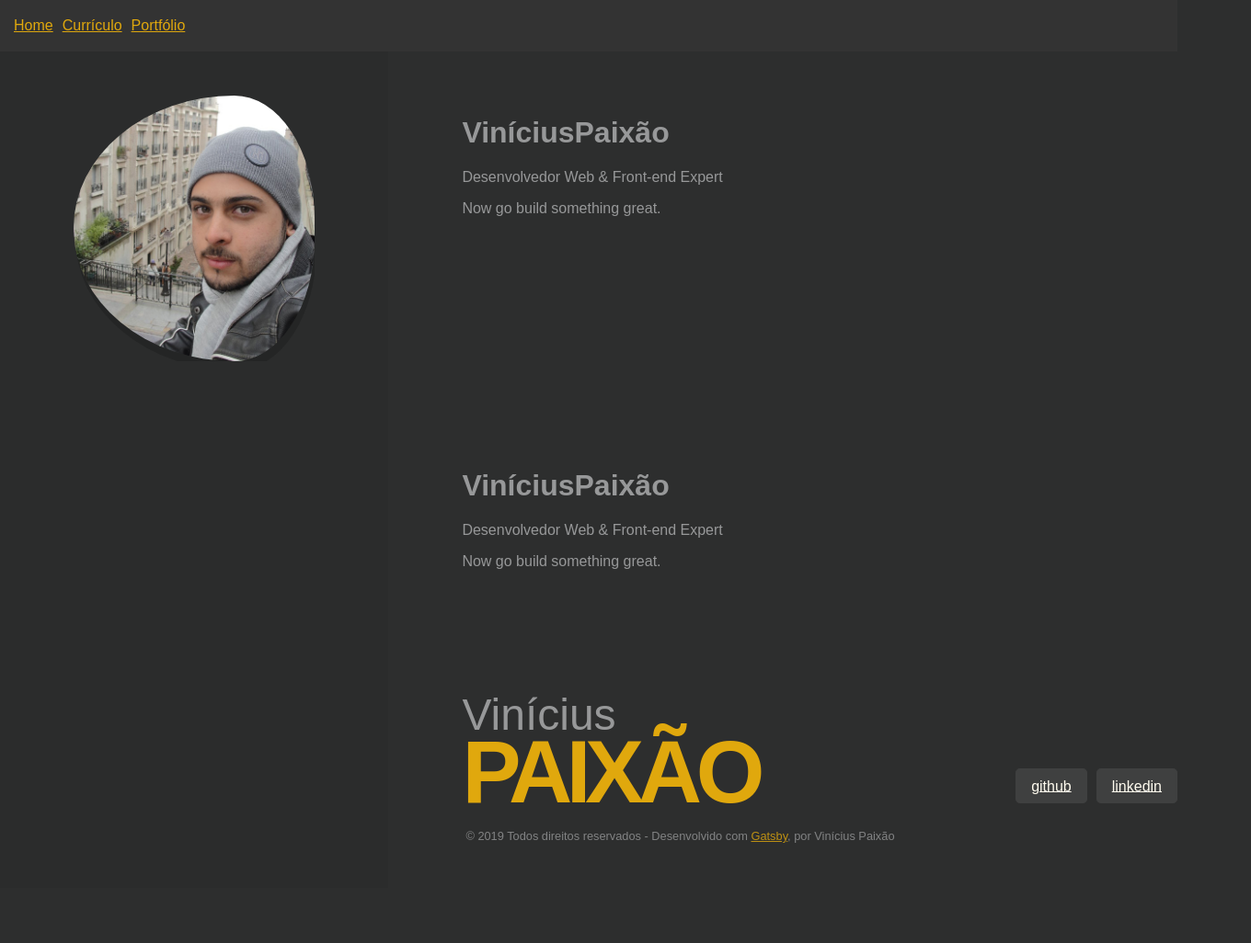
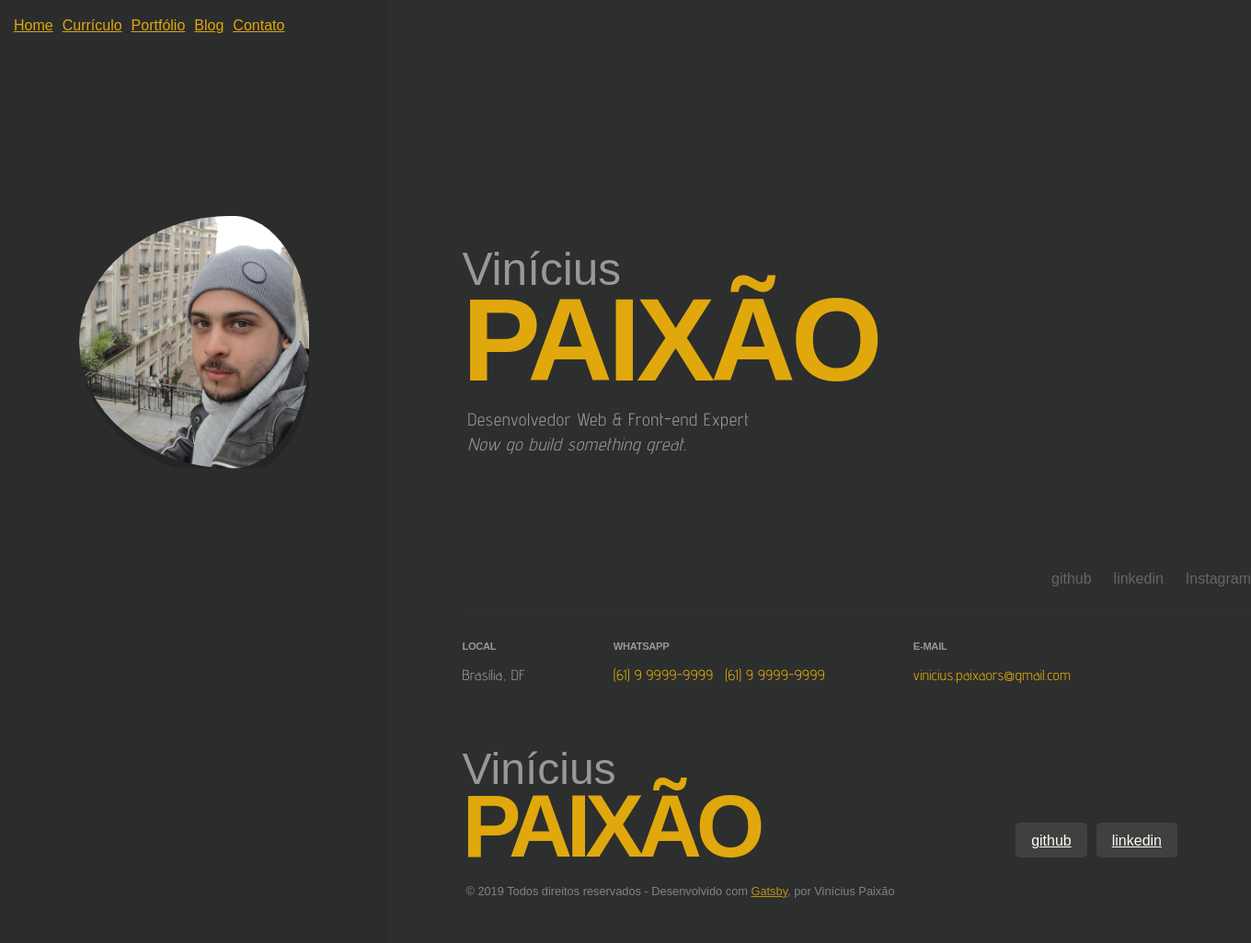
Before and after one commit to vinipaixaors/mywebsite, a Gatsby site: page / in a window 1280 px wide. Shown: the whole page at 92% size, 1360 px wide, since content can reach past the window. Before the commit the page ends 966 px from the top, so only its background shows below. Built offline with nearby package versions, Linux system fonts and the light colour scheme; Gatsby itself is replaced by a stand-in of ours; a web font is replaced by a local one.

Commit message:
fazendo abre

```diff
--- a/gatsby-config.js
+++ b/gatsby-config.js
@@ -47,6 +47,14 @@ module.exports = {
         // gtmPreview: "YOUR_GOOGLE_TAGMANAGER_ENVIROMENT_PREVIEW_NAME",
       },
     },
+    {
+      resolve: 'gatsby-plugin-web-font-loader',
+      options: {
+        google: {
+          families: ['Advent Pro', 'Droid Serif']
+        }
+      }
+    },
     `gatsby-plugin-sitemap`,
   ],
 }
--- a/package.json
+++ b/package.json
@@ -14,6 +14,7 @@
     "gatsby-plugin-sharp": "^2.0.20",
     "gatsby-plugin-sitemap": "^2.0.5",
     "gatsby-plugin-stylus": "^2.0.6",
+    "gatsby-plugin-web-font-loader": "^1.0.4",
     "gatsby-source-filesystem": "^2.0.20",
     "gatsby-transformer-sharp": "^2.1.13",
     "prop-types": "^15.6.2",
--- a/src/assets/styles/general/index.module.styl
+++ b/src/assets/styles/general/index.module.styl
@@ -2,9 +2,6 @@
 
 .sectionBg
   max-width 100vw
-  // height calc(100vh - 69px)
-
-  // .wrapper
 
 .bannerImgRight
   width 100%
@@ -18,3 +15,118 @@
     width 100%
     border-radius 100% 50% 50% 100% / 75% 69% 69% 75%
     box-shadow 2px 10px 0px 0px rgba(0, 0, 0, 0.16)
+
+.container
+  .wrapper
+    height calc(100vh - 56px)
+    position relative
+
+    .bannerImgRight
+      position absolute
+      transform: translate(-50%,-50%);
+      top: 50%;
+      left: 50%;
+      width 250px
+
+    .contentText
+      position absolute
+      transform: translateY(-50%);
+      top: 50%;
+      width 100%
+      display block
+
+      h1
+        span
+          display: block
+          line-height: 1
+          font-weight: 400
+          font-size 3.1rem
+          // font-family: 'Advent Pro'
+
+          &:nth-of-type(2)
+            font-size: 8rem
+            font-weight: 900
+            text-transform: uppercase
+            color $yellow
+            letter-spacing: -.3rem
+            line-height: .8;
+            // font-family: sans-serif;
+            // font-family: 'Advent Pro'
+
+      p
+        font-size 1.2rem
+        font-weight: 200
+        letter-spacing: .05rem
+        line-height: 1.4
+        margin 0
+        padding 0 0 0 6px
+        font-family: 'Advent Pro'
+
+        &:nth-of-type(2)
+          font-style: italic
+
+
+
+    .contentFooter
+      position absolute
+      bottom: 0
+      width 100%
+      display block
+
+      .social
+        list-style: none
+        margin 0 0 1.5rem
+        padding 0
+        text-align: right
+
+        li
+          display: inline-block
+          margin-left: 1.5rem
+
+          &:hover
+            a
+              color #ffffff
+
+          a
+            color #666666
+            text-decoration: none
+
+      .perosnalContact
+        list-style: none
+        margin 2rem 0 0
+        padding 0
+
+        li
+          display: inline-block
+          margin-right: 6rem
+
+          &:hover
+            strong
+              color #ffffff
+
+          strong
+            display: block
+            margin-bottom: 1rem
+            font-size .7rem
+            text-transform: uppercase
+            letter-spacing: -.02rem
+
+          span
+            font-size 1rem
+            font-family: 'Advent Pro'
+            letter-spacing: .02rem
+
+            a
+              text-decoration: none
+              padding-right .8rem
+
+              &:last-child
+                padding-right 0
+
+      hr
+        border-top: 1px solid #000;
+        border-bottom: 1px solid #fff;
+        border-left: none;
+        border-right: none;
+        opacity: .02;
+        bottom 0
--- a/src/components/Footer/footer.js
+++ b/src/components/Footer/footer.js
@@ -7,7 +7,7 @@ import s from "./footer.module.styl"
 class Footer extends React.Component{
   render() {
     return (
-      <>
+      <div id="contact">
         <section className={s.footerBg}>
           <div className={s.headerBg}></div>
           <div className={s.contentBg}></div>
@@ -41,7 +41,7 @@ class Footer extends React.Component{
 
 
         </section>
-      </>
+      </div>
     )
   }
 }
--- a/src/components/Header/header.js
+++ b/src/components/Header/header.js
@@ -23,6 +23,9 @@ const Header = ({ siteTitle }) => (
       <li><Link to="/">Home</Link></li>
       <li><Link to="/curriculo/">Currículo</Link></li>
       <li><Link to="/portfolio/">Portfólio</Link></li>
+      {/* <li><Link to="/experience/">Experiência</Link></li> */}
+      <li><Link to="/blog/">Blog</Link></li>
+      <li><Link to="#contact">Contato</Link></li>
     </ul>
   </header>
 )
--- a/src/components/Header/header.module.styl
+++ b/src/components/Header/header.module.styl
@@ -1,6 +1,10 @@
 .main
   background: rgba(051, 51, 51, 1)
   // margin-bottom 1.45rem
+  position: relative
+  display: block
+  width 100%
+
 
   .container
     margin 0 auto
@@ -14,6 +18,11 @@
     list-style none
     padding 1.2rem 15px
     margin 0
+    position: fixed
+    top 0
+    z-index 10
+    display: block
+    width 100%
 
     @media(max-width $screen-sm)
       padding 1rem 15px
--- a/src/pages/index.js
+++ b/src/pages/index.js
@@ -24,6 +24,7 @@ const IndexPage = () => (
             </div>
 
             <div>
+              <div className={s.contentText}>
                 <h1>
                   <span>Vinícius</span>
                   <span>Paixão</span>
@@ -31,21 +32,45 @@ const IndexPage = () => (
                 <p>Desenvolvedor Web &amp; Front-end Expert</p>
                 <p>Now go build something great.</p>
               </div>
+              <div className={s.contentFooter}>
+                <ul className={s.social}>
+                  <li><a href="https://github.com/vinipaixaors/">github</a></li>
+                  <li><a href="https://www.linkedin.com/in/viniciuspaixaors/">linkedin</a></li>
+                  <li><a href="https://www.instagram.com/viniciuspaixaors/">Instagram</a></li>
+                </ul>
+                <hr />
+                <ul className={s.perosnalContact}>
+                  <li>
+                    <strong>Local</strong>
+                    <span>Brasília, DF</span>
+                  </li>
+                  <li>
+                    <strong>Whatsapp</strong>
+                    <span>
+                      <a href="#ligar">(61) 9 9999-9999</a>
+                      <a href="#ligar">(61) 9 9999-9999</a>
+                    </span>
+                  </li>
+                  <li>
+                    <strong>E-mail</strong>
+                    <span><a href="mailto:vinicius.paixaors@gmail.com">vinicius.paixaors@gmail.com</a></span>
+                  </li>
+                </ul>
+              </div>
+            </div>
           </div>
         </div>
       </section>
     </div>
 
-    <div>
+    {/* <div>
       <section className={s.sectionBg}>
         <div className={s.headerBg}></div>
         <div className={s.contentBg}></div>
 
         <div className={s.container}>
           <div className={s.wrapper}>
-            <div>
-
-            </div>
+            <div></div>
 
             <div>
               <h1>
@@ -58,7 +83,7 @@ const IndexPage = () => (
           </div>
         </div>
       </section>
-    </div>
+    </div> */}
 
 
     {/* <Footer /> */}
```
Also changed, not shown: 2 other files. Lines whose indentation alone changed are shown as unchanged.
